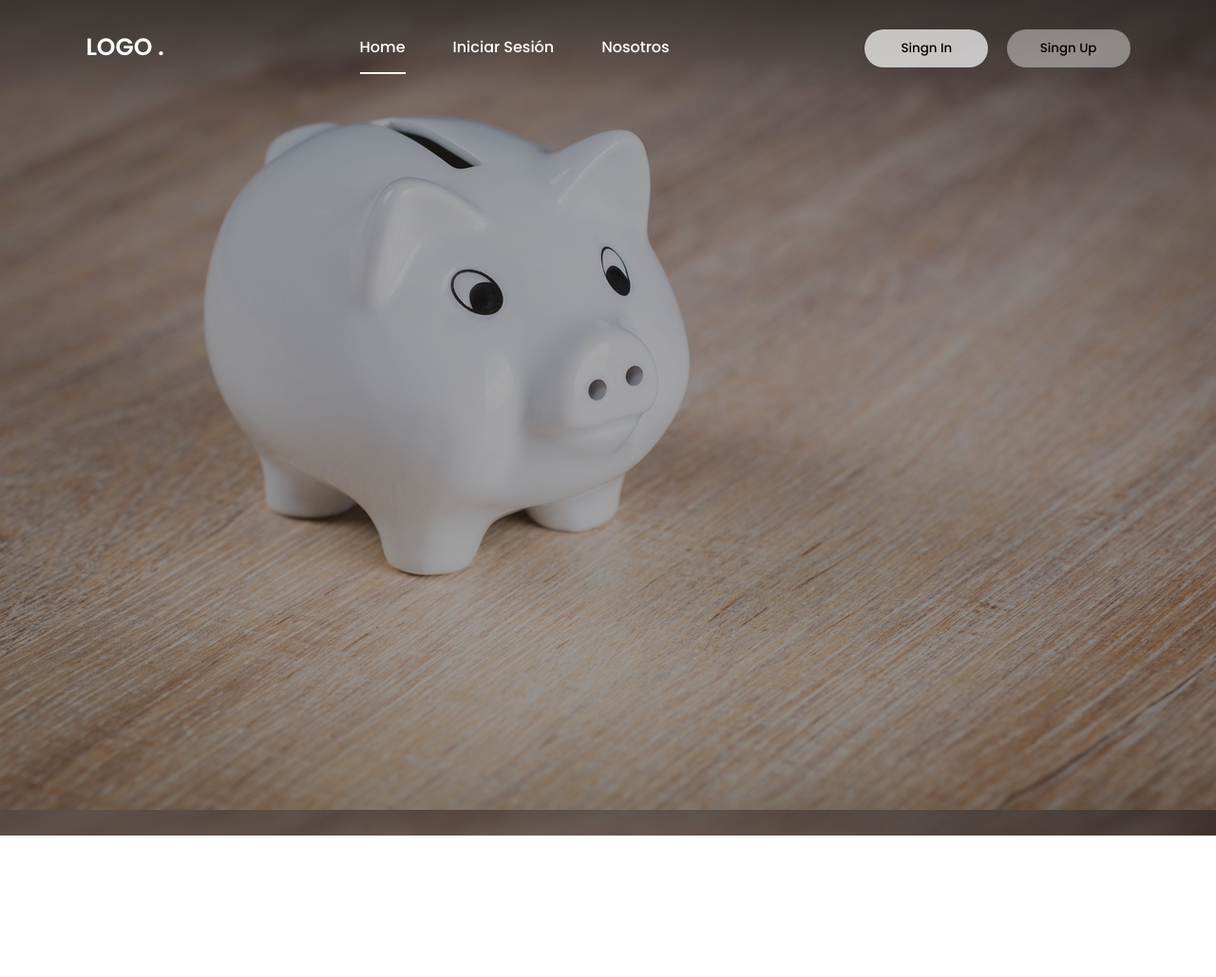
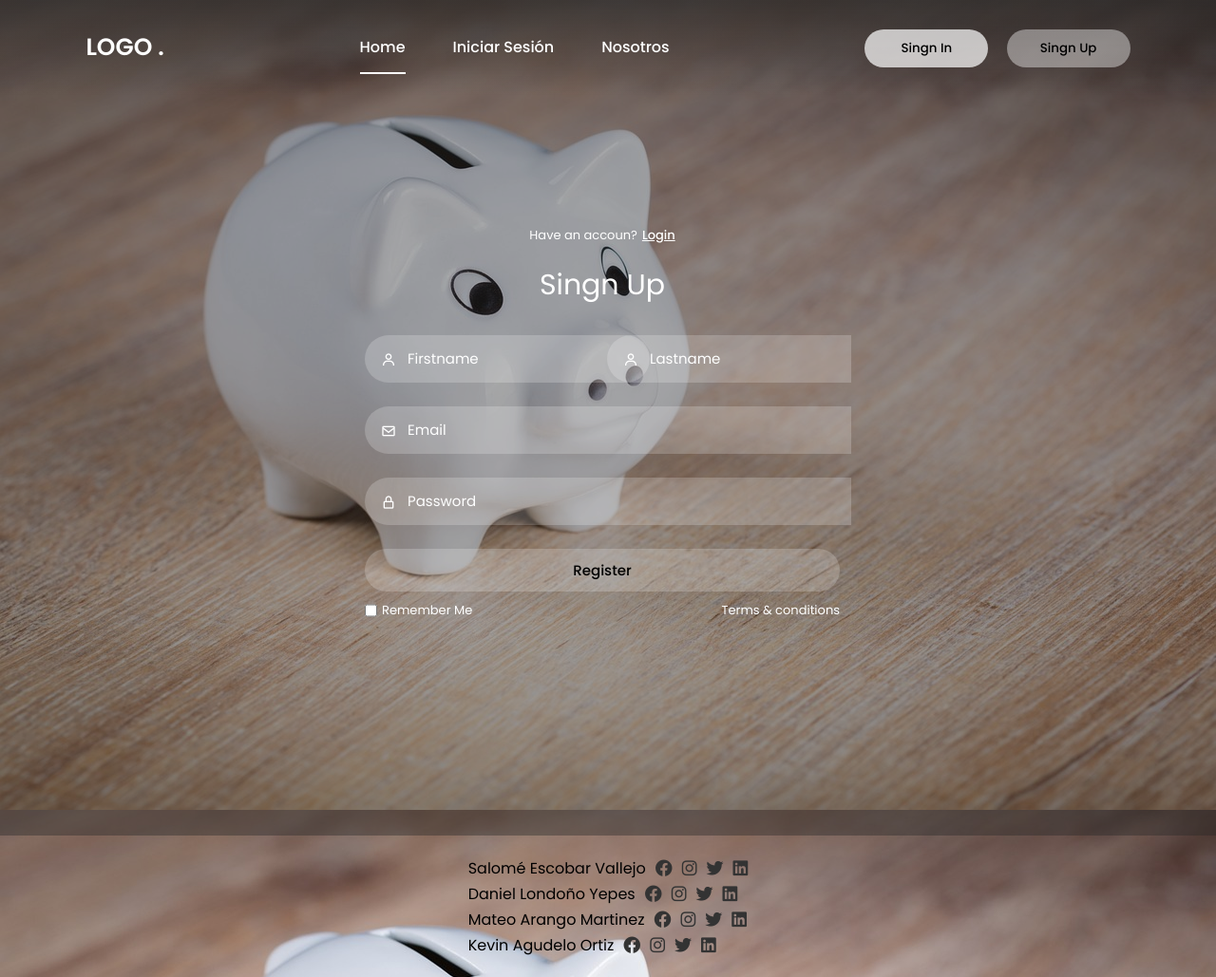
Before and after one commit to Che-pito/Entregaviernesfront, a plain HTML site: page index.html in a window 1280 px wide. Shown: the whole page at 95% size. Before the commit the page ends 880 px from the top, so only its background shows below. Drawn offline with nearby package versions, Linux system fonts and the light colour scheme.

Commit message:
nt100 feat se agrega el formulario y un footer al archivo index y sus estilos

```diff
--- a/index.html
+++ b/index.html
@@ -1,5 +1,6 @@
 <!DOCTYPE html>
 <html lang="en">
+
 <head>
     <meta charset="UTF-8">
     <meta name="viewport" content="width=device-width, initial-scale=1.0">
@@ -8,6 +9,7 @@
     <link rel="stylesheet" href="https://cdnjs.cloudflare.com/ajax/libs/font-awesome/6.2.0/css/all.min.css">
     <title>Login & Registration</title>
 </head>
+
 <body>
     <div class="wrapper">
         <nav class="nav">
@@ -27,9 +29,84 @@
             </div>
             <div class="nav-menu-btn">
                 <i class="bx bx-menu"></i>
+            </div>
+        </nav>
+        <div class="form-box">
+            <div class="register-container" id="register">
+                <div class="top">
+                    <span>Have an accoun? <a href="#" onclick="login()">Login</a></span>
+                    <header>Singn Up</header>
+                </div>
+                <div class="two-forms">
+                    <div class="input-box">
+                        <input type="text" class="input-field" placeholder="Firstname">
+                        <i class="bx bx-user"></i>
+                    </div>
+                    <div class="input-box">
+                        <input type="text" class="input-field" placeholder="Lastname">
+                        <i class="bx bx-user"></i>
+                    </div>
+                </div>
+                <div class="input-box">
+                    <input type="text" class="input-field" placeholder="Email">
+                    <i class="bx bx-envelope"></i>
 
                 </div>
-    </nav>
+                <div class="input-box">
+                    <input type="password" class="input-field" placeholder="Password">
+                    <i class="bx bx-lock-alt"></i>
+                </div>
+
+                <input type="submit" class="submit" value="Register">
+
+                <div class="two-col">
+                    <div class="one">
+                        <input type="checkbox" id="register-check">
+                        <label for="register-check">Remember Me</label>
+                    </div>
+                    <div class="two">
+                        <label><a href="#">Terms & conditions</a></label>
+                    </div>
+                </div>
+            </div>
+        </div>
+    </div>
+    <footer class="footer">
+        <div class="footer-container">
+            <div class="footer-team">
+                <ul>
+                    <li>
+                        Salomé Escobar Vallejo
+                        <a href="#"><i class="fab fa-facebook"></i></a>
+                        <a href="#"><i class="fab fa-instagram"></i></a>
+                        <a href="#"><i class="fab fa-twitter"></i></a>
+                        <a href="#"><i class="fab fa-linkedin"></i></a>
+                    </li>
+                    <li>
+                        Daniel Londoño Yepes
+                        <a href="#"><i class="fab fa-facebook"></i></a>
+                        <a href="#"><i class="fab fa-instagram"></i></a>
+                        <a href="#"><i class="fab fa-twitter"></i></a>
+                        <a href="#"><i class="fab fa-linkedin"></i></a>
+                    </li>
+                    <li>
+                        Mateo Arango Martinez
+                        <a href="#"><i class="fab fa-facebook"></i></a>
+                        <a href="#"><i class="fab fa-instagram"></i></a>
+                        <a href="#"><i class="fab fa-twitter"></i></a>
+                        <a href="#"><i class="fab fa-linkedin"></i></a>
+                    </li>
+                    <li>
+                        Kevin Agudelo Ortiz
+                        <a href="#"><i class="fab fa-facebook"></i></a>
+                        <a href="#"><i class="fab fa-instagram"></i></a>
+                        <a href="#"><i class="fab fa-twitter"></i></a>
+                        <a href="#"><i class="fab fa-linkedin"></i></a>
+                    </li>
+                </ul>
+            </div>
+        </div>
+    </footer>
     </div>
 </body>
 </html>
--- a/style.css
+++ b/style.css
@@ -5,12 +5,14 @@
     /*box-sizing: border-box;*/
     font-family: 'Poppins', sans-serif;
 }
+
 body{
     background: url("Imagenes/fondo.jpg");
     background-size: cover;
     background-repeat: no-repeat;
     background-attachment: fixed;
 }
+
 .wrapper{
     display: flex;
     justify-content: center;
@@ -18,6 +20,7 @@ body{
     min-height: 110vh;
     background: rgba(39, 39, 39, 0.4);
 }
+
 .nav{
     position: fixed;
     top: 0;
@@ -35,6 +38,7 @@ body{
     font-size: 25px;
     font-weight: 600;
 }
+
 .nav-menu ul{
     display: flex;
 }
@@ -49,7 +53,7 @@ body{
         color: #fff;
         padding-bottom: 15px;
         margin: 0 25px;
-    }
+}
 
 .link:hover,.activate{
     border-bottom: 2px solid #fff;
@@ -65,21 +69,27 @@ body{
     cursor: pointer;
     transition: .3s ease;
 }
+
 .btn:hover{
     background: rgba(255, 255, 255, 0.3);
 }
+
 #registerBtn{
     margin-left: 15px;
 }
+
 .btn.white-btn{
       background: rgba(255, 255, 255, 0.7);
 }
+
 .btn.btn.white-btn:hover{
     background: rgba(255, 255, 255, 0.5);
 }
+
 .nav-menu-btn{
     display: none;
 }
+
 .form-box{
     position: relative;
     display: flex;
@@ -89,12 +99,14 @@ body{
     overflow: hidden;
     z-index: 2;
 }
+
 .register-container{
     width: 500px;
     display: flex;
     flex-direction: column;
     transition: .5s ease-in-out;
 }
+
 .top span{
     color: #fff;
    font-size: small;
@@ -102,11 +114,13 @@ body{
    display: flex;
    justify-content: center;
 }
+
 .top span a{
     font-weight: 500;
     color: #fff;
     margin-left: 5px;
 }
+
 header{
     color: #fff;
     font-size: 30px;
@@ -115,6 +129,121 @@ header{
 
 }
 
+.two-forms {
+    display: flex;
+    gap: 10px
+}
+
+.input-field {
+    font-size: 15px;
+    background: rgba(255, 255, 255, 0.2);
+    color: #fff;
+    height: 50px;
+    width: 100%;
+    padding: 0 10px 0 45px;
+    border: none;
+    border-radius: 30px;
+    transition: .2s ease;
+
+}
+
+.input-field:hover, .input-field:focus {
+    background: rgba(255, 255, 255, 0.25)
+}
+
+::-webkit-input-placeholder {
+    color: #fff;
+
+}
+
+.input-box i {
+    position: relative;
+    top: -35px;
+    left: 17px;
+    color: #fff;
+}
+
+.submit {
+    font-size: 15px;
+    background: rgba(255, 255, 255, 0.2);
+    font-weight: 500;
+    color: black;
+    height: 45px;
+    border: none;
+    border-radius: 30px;
+    outline: none;
+    align-content: center;
+    cursor: pointer;
+    transition: .3s ease-in-out;
+}
+
+.submit:hover {
+    background: rgba(255, 255, 255, 0.5);
+    box-shadow: 1px 5px 7px 1px rgba(255, 255, 255, 0.2);
+}
+
+.two-col {
+    display: flex;
+    justify-content: space-between;
+    color: #fff;
+    font-size: small;
+    margin-top: 10px;
+}
+
+.two-col .one {
+    display: flex;
+    gap: 5px;
+}
+
+.two label a {
+    text-decoration: none;
+    color: #fff;
+}
+
+.two label a:hover {
+    text-decoration: underline;
+}
+
+.footer {
+
+    padding: 20px 0;
+    text-align: center;
+    margin-top: 1px;
+}
+
+.footer-container {
+    display: flex;
+    justify-content: center;
+    align-items: center;
+    flex-wrap: wrap;
+    width: 90%;
+    margin: 0 auto;
+}
+
+.footer-team {
+    list-style: none;
+    padding: 0;
+    margin: 0;
+    display: flex;
+    gap: 30px;
+    flex-wrap: wrap;
+}
+
+.footer-team li {
+    display: flex;
+    align-items: center;
+    gap: 10px;
+}
+
+.footer-team li a {
+    color: #333;
+    font-size: 18px;
+    text-decoration: none;
+}
+
+.footer-team li a:hover {
+    color: #0073e6;
+}
 
 @media(max-width:991px){
     .footer-row{
```
Lines whose indentation alone changed are shown as unchanged.
